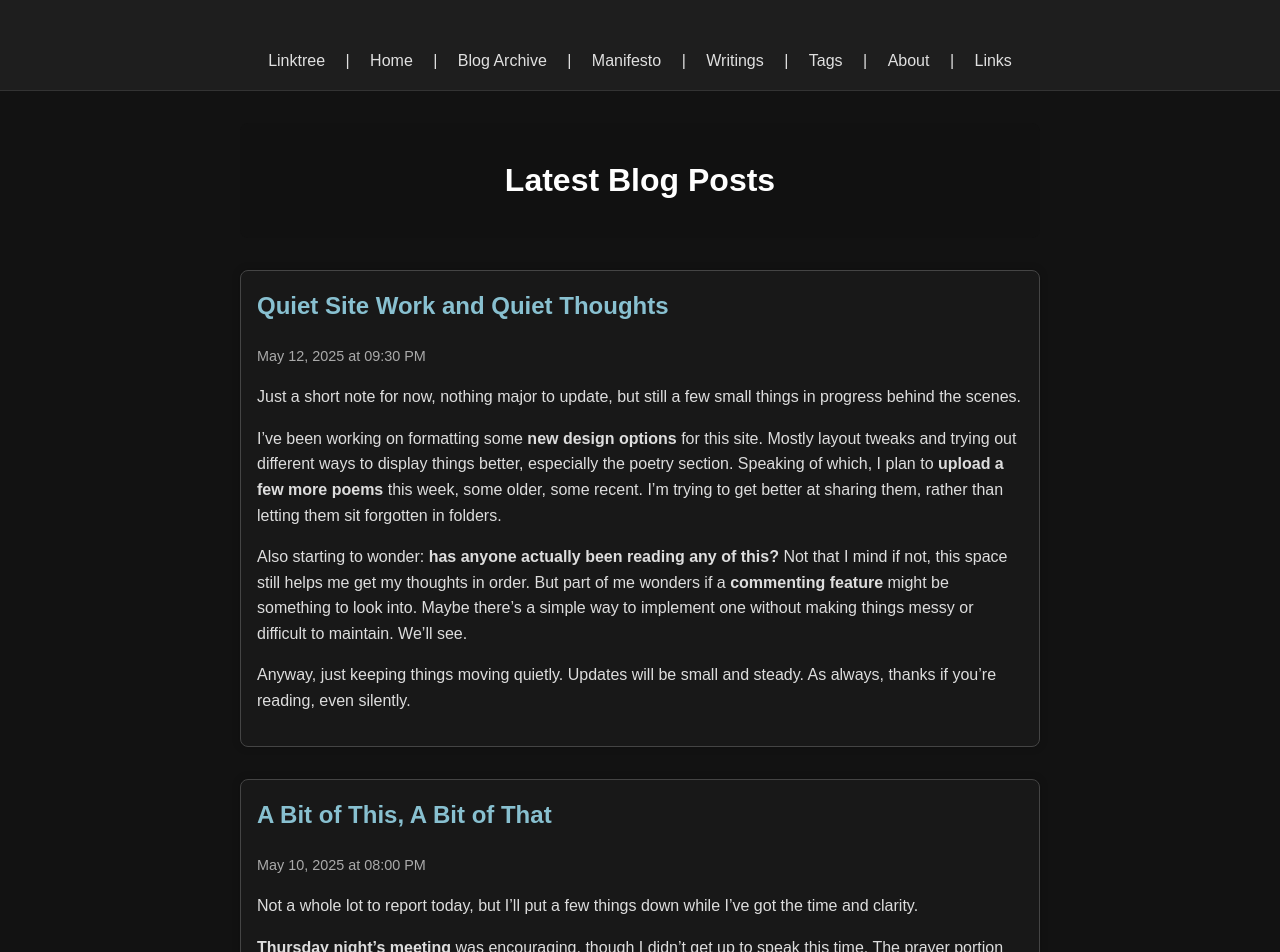
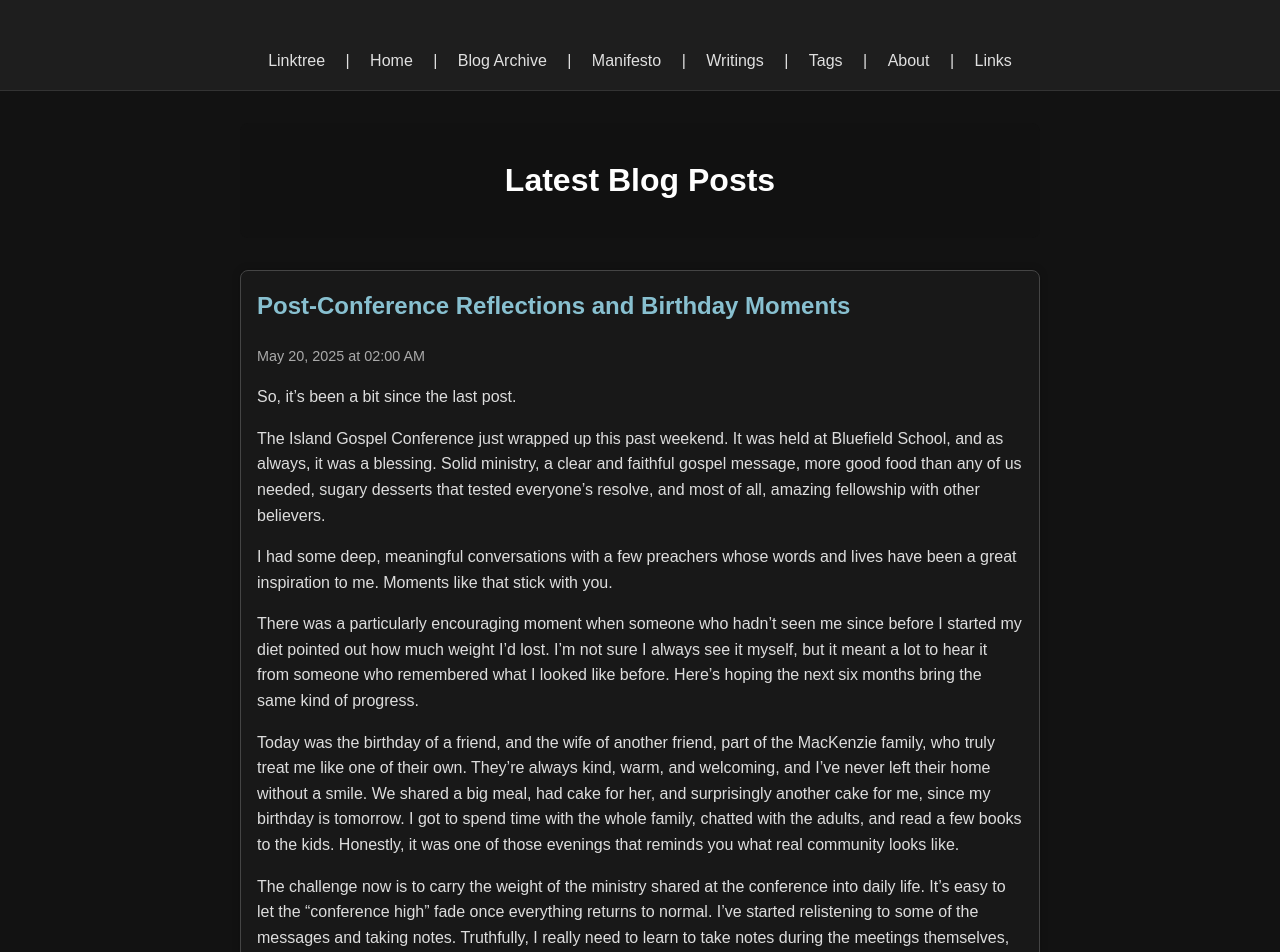
Before and after one commit to Atrion/atrion-blog, a Jekyll site: the page built from index.md, in a window 1280 px wide and 1400 px high. Shown: the top 952 px of the window. Built offline with Jekyll 4.4.1, drawn with Linux system fonts in a browser that asks for light colours; some of the changed text lies outside the part shown.

Commit message:
posting, photos, gallery...
Added a poem, a post, images, and hopefully a photo gallery

```diff
--- /dev/null
+++ b/_posts/2025-05-19-Post-Conference-Reflections-and-Birthday-Moments.md
@@ -0,0 +1,57 @@
+---
+layout: post
+title: "Post-Conference Reflections and Birthday Moments"
+date: 2025-05-19 23:00:00 -0300
+tags: [conference, gospel, ministry, fellowship, birthday, reflection, weight-loss, friends]
+categories: blog
+author: Marc MacArthur
+permalink: /blog/Post-Conference-Reflections-and-Birthday-Moments/
+---
+
+So, it’s been a bit since the last post.
+
+The Island Gospel Conference just wrapped up this past weekend. It was held at Bluefield School, and as always, it was a blessing. Solid ministry, a clear and faithful gospel message, more good food than any of us needed, sugary desserts that tested everyone’s resolve, and most of all, amazing fellowship with other believers.
+
+I had some deep, meaningful conversations with a few preachers whose words and lives have been a great inspiration to me. Moments like that stick with you.
+
+There was a particularly encouraging moment when someone who hadn’t seen me since before I started my diet pointed out how much weight I’d lost. I’m not sure I always see it myself, but it meant a lot to hear it from someone who remembered what I looked like before. Here’s hoping the next six months bring the same kind of progress.
+
+Today was the birthday of a friend, and the wife of another friend, part of the MacKenzie family, who truly treat me like one of their own. They’re always kind, warm, and welcoming, and I’ve never left their home without a smile. We shared a big meal, had cake for her, and surprisingly another cake for me, since my birthday is tomorrow. I got to spend time with the whole family, chatted with the adults, and read a few books to the kids. Honestly, it was one of those evenings that reminds you what real community looks like.
+
+The challenge now is to carry the weight of the ministry shared at the conference into daily life. It’s easy to let the "conference high" fade once everything returns to normal. I’ve started relistening to some of the messages and taking notes. Truthfully, I really need to learn to take notes during the meetings themselves, but there’s something about hearing it again that helps it finally land.
+
+A friend of mine has his girlfriend visiting, but her trip is nearing its end, she leaves mid-day Wednesday. I know it’s going to be tough for him once she’s gone. Sometimes the hardest part of something good is saying goodbye to it, even if it is only for a time.
+
+And as for this blog, I can’t let it go the way of so many past attempts. I’m not aiming to post daily, but I need to commit to at least a weekly update. It helps keep the momentum going and keeps me grounded.
+
+If everything worked like I hoped, there should be a few images from the conference just below. (Still figuring this part out.)
+
+Until next time.
+
+
+<div class="gallery">
+  <a href="/assets/images/2025-05-19/PXL_20250517_161032377.jpg" target="_blank">
+    <img src="/assets/images/2025-05-19/PXL_20250517_161032377.jpg" alt="2025 PEI Conference">
+  </a>
+  <a href="/assets/images/2025-05-19/PXL_20250517_162737697.jpg" target="_blank">
+    <img src="/assets/images/2025-05-19/PXL_20250517_162737697.jpg" alt="2025 PEI Conference">
+  </a>
+  <a href="/assets/images/2025-05-19/PXL_20250517_202247783.MP.jpg" target="_blank">
+    <img src="/assets/images/2025-05-19/PXL_20250517_202247783.MP.jpg" alt="2025 PEI Conference">
+  </a>
+    <a href="/assets/images/2025-05-19/PXL_20250518_184757887.jpg" target="_blank">
+    <img src="/assets/images/2025-05-19/PXL_20250518_184757887.jpg" alt="2025 PEI Conference">
+  </a>
+  <a href="/assets/images/2025-05-19/PXL_20250518_184759911.jpg" target="_blank">
+    <img src="/assets/images/2025-05-19/PXL_20250518_184759911.jpg" alt="2025 PEI Conference">
+  </a>
+  <a href="/assets/images/2025-05-19/PXL_20250519_002509366.jpg" target="_blank">
+    <img src="/assets/images/2025-05-19/PXL_20250519_002509366.jpg" alt="2025 PEI Conference">
+  </a>
+    <a href="/assets/images/2025-05-19/PXL_20250519_002510994.jpg" target="_blank">
+    <img src="/assets/images/2025-05-19/PXL_20250519_002510994.jpg" alt="2025 PEI Conference">
+  </a>
+  <a href="/assets/images/2025-05-19/PXL_20250519_002512146.jpg" target="_blank">
+    <img src="/assets/images/2025-05-19/PXL_20250519_002512146.jpg" alt="2025 PEI Conference">
+  </a>
+</div>
--- a/assets/css/style.css
+++ b/assets/css/style.css
@@ -170,3 +170,25 @@
 .two-column-poem div:last-child {
   text-align: left;
 }
+
+
+
+/* Responsive Image Gallery */
+.gallery {
+  display: grid;
+  grid-template-columns: repeat(auto-fit, minmax(150px, 1fr));
+  gap: 1rem;
+  margin-top: 1.5rem;
+}
+
+.gallery img {
+  width: 100%;
+  height: auto;
+  border-radius: 4px;
+  transition: transform 0.3s ease;
+  box-shadow: 0 0 5px rgba(0, 0, 0, 0.5);
+}
+
+.gallery a:hover img {
+  transform: scale(1.05);
+}
```
Also changed, not shown: _site-snippets/gallery-snippet.html (added, +12 -0 lines), _writings/Living Each Day for Jesus.md (added, +35 -0 lines), 8 other files.
